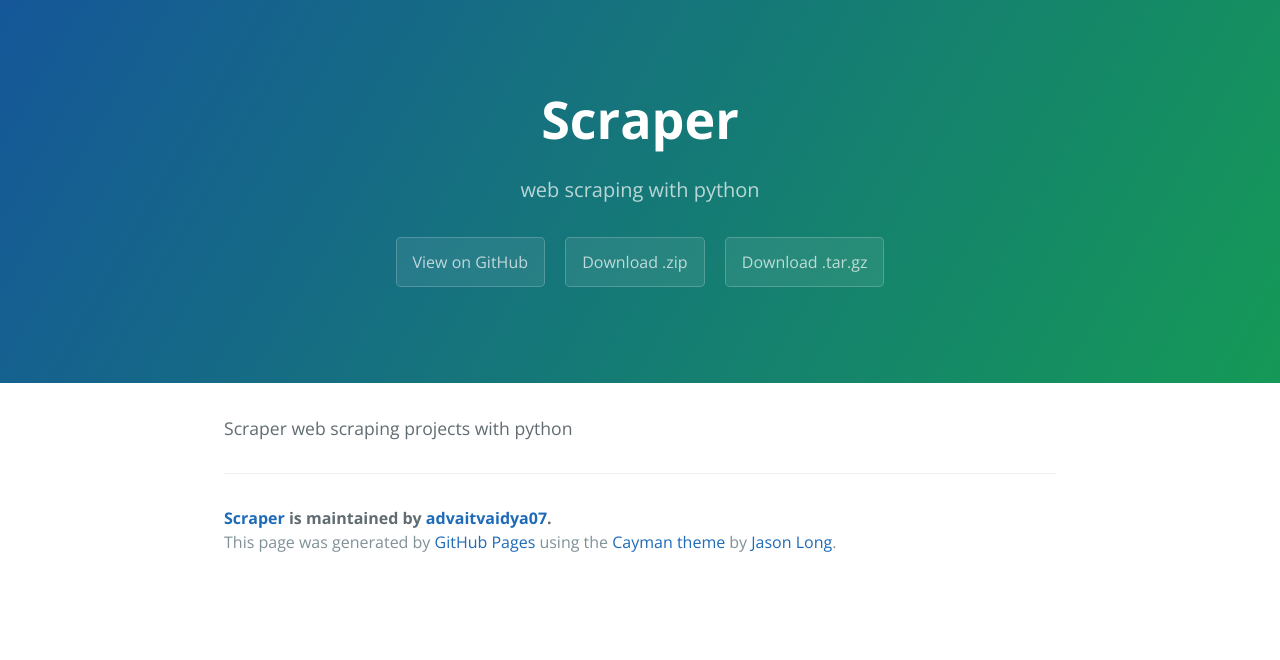
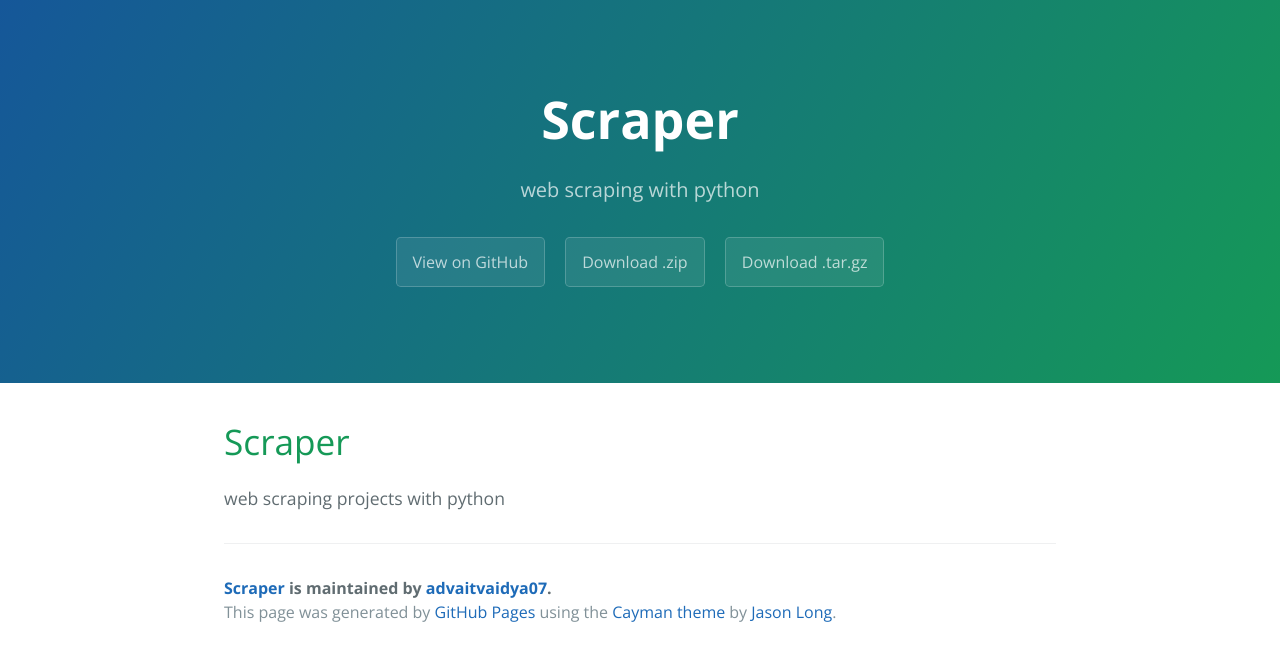
Before and after one commit to advaitvaidya07/scraper, a plain HTML site: page index.html in a window 1280 px wide. Drawn offline with nearby package versions, Linux system fonts and the light colour scheme.

Commit message:
Create gh-pages branch via GitHub

```diff
--- a/index.html
+++ b/index.html
@@ -19,8 +19,10 @@
     </section>
 
     <section class="main-content">
-      <p>Scraper
-web scraping projects with python</p>
+      <h1>
+<a id="scraper" class="anchor" href="#scraper" aria-hidden="true"><span class="octicon octicon-link"></span></a>Scraper</h1>
+
+<p>web scraping projects with python</p>
 
       <footer class="site-footer">
         <span class="site-footer-owner"><a href="https://github.com/advaitvaidya07/scraper">Scraper</a> is maintained by <a href="https://github.com/advaitvaidya07">advaitvaidya07</a>.</span>
--- a/params.json
+++ b/params.json
@@ -1 +1 @@
-{"name":"Scraper","tagline":"web scraping with python","body":"Scraper\r\nweb scraping projects with python\r\n","google":"","note":"Don't delete this file! It's used internally to help with page regeneration."}
+{"name":"Scraper","tagline":"web scraping with python","body":"#Scraper\r\nweb scraping projects with python\r\n","google":"","note":"Don't delete this file! It's used internally to help with page regeneration."}
```
